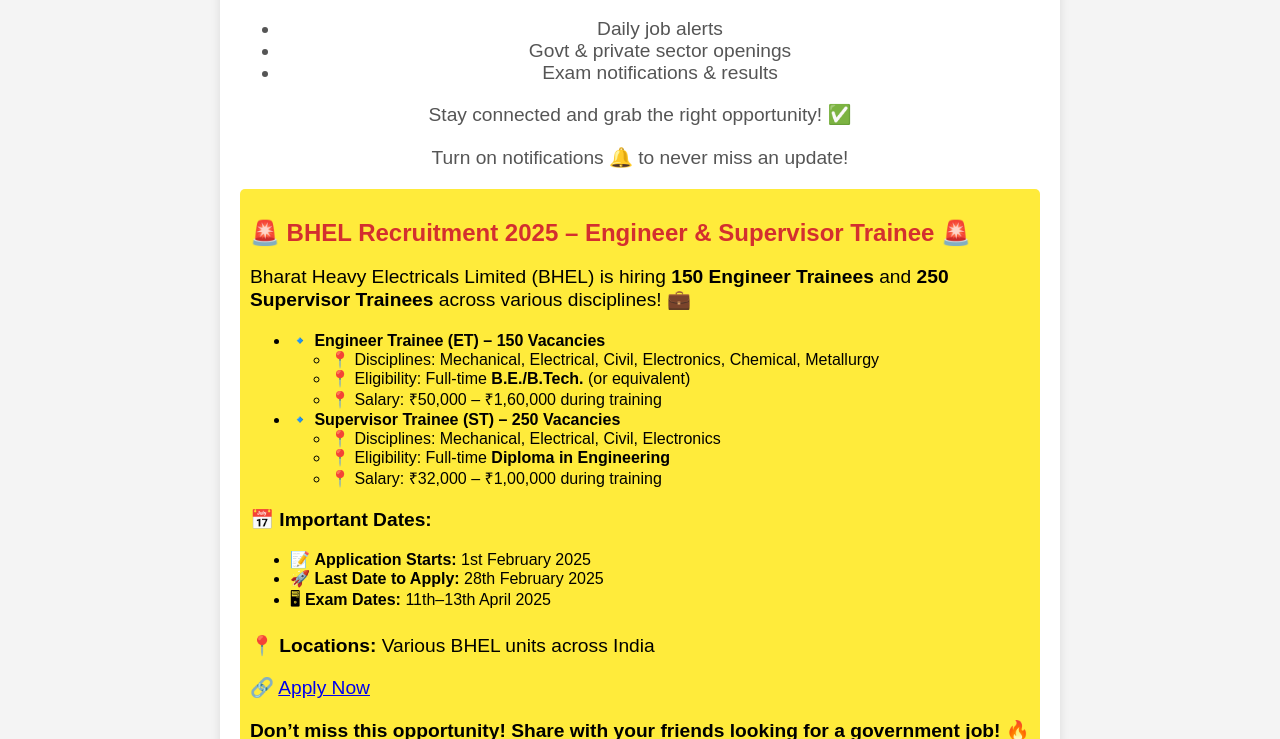
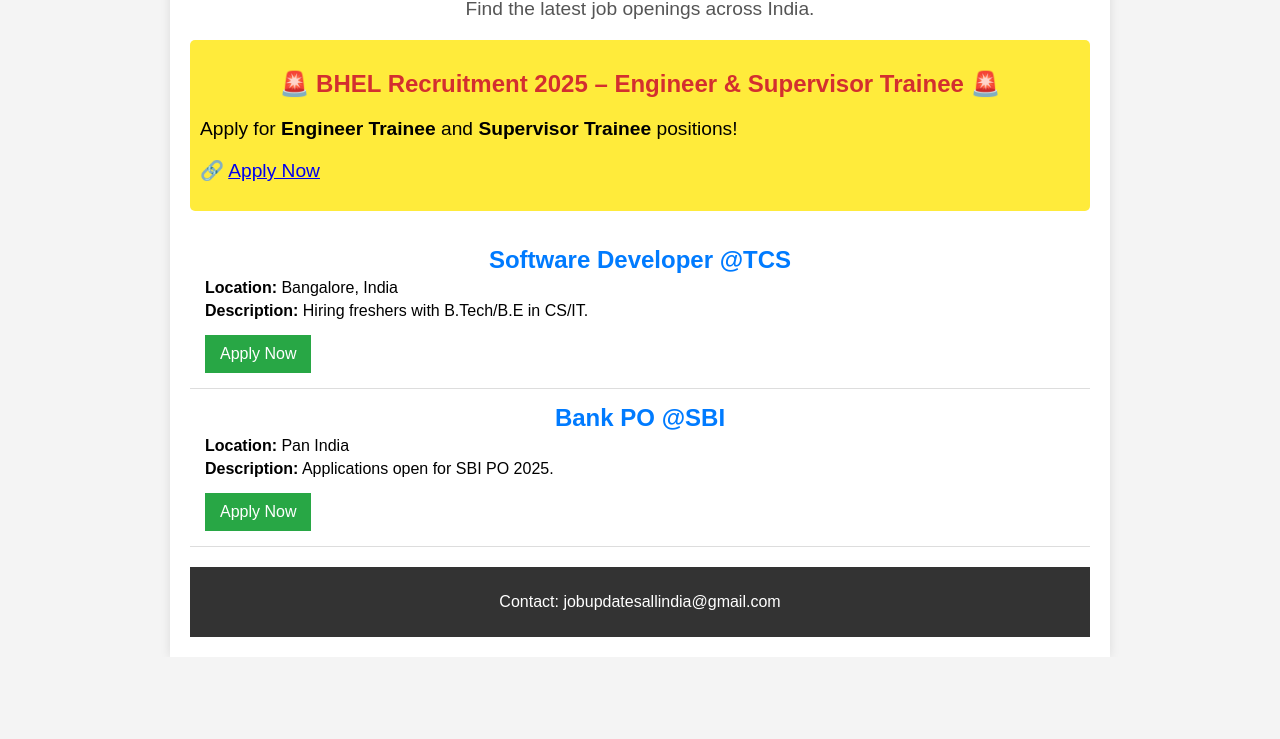
Before and after one commit to All-india-job-Updates/All-India-Job-Updates-, a plain HTML site: page index.html in a window 1280 px wide. Shown: the part 185-924 px from the top of the page. After the commit the page ends 842 px from the top, so only its background shows below. Drawn offline with Linux system fonts and the light colour scheme.

Commit message:
index.html

```diff
--- a/index.html
+++ b/index.html
@@ -5,9 +5,9 @@
     <meta name="viewport" content="width=device-width, initial-scale=1.0">
     <title>All India Job Updates</title>
     <style>
-        body { font-family: Arial, sans-serif; margin: 20px; padding: 0; background-color: #f4f4f4; }
-        .container { max-width: 800px; margin: auto; background: white; padding: 20px; box-shadow: 0px 0px 10px rgba(0,0,0,0.1); }
-        h1 { text-align: center; color: #333; }
+        body { font-family: Arial, sans-serif; margin: 0; padding: 0; background-color: #f4f4f4; }
+        .container { max-width: 900px; margin: auto; background: white; padding: 20px; box-shadow: 0px 0px 10px rgba(0,0,0,0.1); }
+        h1, h2 { text-align: center; color: #333; }
         .welcome { font-size: 1.2em; color: #555; text-align: center; margin-bottom: 20px; }
         .job { padding: 15px; border-bottom: 1px solid #ddd; }
         .job h2 { margin: 0; color: #007BFF; }
@@ -16,68 +16,52 @@
         .urgent { background-color: #ffeb3b; padding: 10px; border-radius: 5px; margin-bottom: 20px; }
         .urgent h2 { color: #d32f2f; font-size: 1.5em; }
         .urgent p { font-size: 1.2em; }
+        .navbar { background: #333; padding: 10px; text-align: center; }
+        .navbar a { color: white; margin: 0 15px; text-decoration: none; font-size: 18px; }
+        .navbar a:hover { text-decoration: underline; }
+        .footer { text-align: center; padding: 10px; background: #333; color: white; margin-top: 20px; }
     </style>
 </head>
 <body>
+
+    <div class="navbar">
+        <a href="index.html">Home</a>
+        <a href="govt-jobs.html">Govt Jobs</a>
+        <a href="private-jobs.html">Private Jobs</a>
+        <a href="contact.html">Contact</a>
+    </div>
+
     <div class="container">
         <h1>All India Job Updates</h1>
         <div class="welcome">
             <p>Welcome to All India Job Updates! 🚀</p>
-            <p>Stay ahead with the latest private and government job updates from across India.</p>
-            <ul>
-                <li> Daily job alerts</li>
-                <li> Govt & private sector openings</li>
-                <li> Exam notifications & results</li>
-            </ul>
-            <p>Stay connected and grab the right opportunity! ✅</p>
-            <p>Turn on notifications 🔔 to never miss an update!</p>
+            <p>Find the latest job openings across India.</p>
         </div>
 
         <div class="urgent">
-            <h2>🚨 <strong>BHEL Recruitment 2025 – Engineer & Supervisor Trainee</strong> 🚨</h2>
-            <p>Bharat Heavy Electricals Limited (BHEL) is hiring <strong>150 Engineer Trainees</strong> and <strong>250 Supervisor Trainees</strong> across various disciplines! 💼</p>
-
-            <ul>
-                <li>🔹 <strong>Engineer Trainee (ET) – 150 Vacancies</strong></li>
-                <ul>
-                    <li>📍 Disciplines: Mechanical, Electrical, Civil, Electronics, Chemical, Metallurgy</li>
-                    <li>📍 Eligibility: Full-time <strong>B.E./B.Tech.</strong> (or equivalent)</li>
-                    <li>📍 Salary: ₹50,000 – ₹1,60,000 during training</li>
-                </ul>
-
-                <li>🔹 <strong>Supervisor Trainee (ST) – 250 Vacancies</strong></li>
-                <ul>
-                    <li>📍 Disciplines: Mechanical, Electrical, Civil, Electronics</li>
-                    <li>📍 Eligibility: Full-time <strong>Diploma in Engineering</strong></li>
-                    <li>📍 Salary: ₹32,000 – ₹1,00,000 during training</li>
-                </ul>
-            </ul>
-
-            <p>📅 <strong>Important Dates:</strong></p>
-            <ul>
-                <li>📝 <strong>Application Starts:</strong> 1st February 2025</li>
-                <li>🚀 <strong>Last Date to Apply:</strong> 28th February 2025</li>
-                <li>🖥 <strong>Exam Dates:</strong> 11th–13th April 2025</li>
-            </ul>
-            <p>📍 <strong>Locations:</strong> Various BHEL units across India</p>
+            <h2>🚨 BHEL Recruitment 2025 – Engineer & Supervisor Trainee 🚨</h2>
+            <p>Apply for <strong>Engineer Trainee</strong> and <strong>Supervisor Trainee</strong> positions!</p>
             <p>🔗 <a href="https://careers.bhel.in" target="_blank">Apply Now</a></p>
-
-            <p><strong>Don’t miss this opportunity! Share with your friends looking for a government job! 🔥</strong></p>
         </div>
 
         <div class="job">
-            <h2>Sales Executive @APPASAMY ASSOCIATES PVT LTD</h2>
-            <p><strong>Location:</strong> Jaipur, India</p>
-            <p><strong>Description:</strong> Looking for a dynamic sales executive with 2+ years of experience in field sales.</p>
+            <h2>Software Developer @TCS</h2>
+            <p><strong>Location:</strong> Bangalore, India</p>
+            <p><strong>Description:</strong> Hiring freshers with B.Tech/B.E in CS/IT.</p>
             <a href="mailto: jobupdatesallindia@gmail.com" class="apply">Apply Now</a>
         </div>
+
         <div class="job">
-            <h2>Service Engineer @SONAR TELECOMMUNICATIONS</h2>
-            <p><strong>Location:</strong> Jaipur, India</p>
-            <p><strong>Description:</strong> Seeking a experienced service engineer with a background in ECE / EEE.</p>
-            <a href="mailto: jobupdatesallindia@gmail.com" class="apply">Apply Now</a>
+            <h2>Bank PO @SBI</h2>
+            <p><strong>Location:</strong> Pan India</p>
+            <p><strong>Description:</strong> Applications open for SBI PO 2025.</p>
+            <a href="https://sbi.co.in/careers" class="apply">Apply Now</a>
         </div>
-        <p style="text-align:center; margin-top: 20px;">Contact: jobupdatesallindia@gmail.com</p>
+
+        <div class="footer">
+            <p>Contact: jobupdatesallindia@gmail.com</p>
+        </div>
     </div>
+
 </body>
 </html>
```
